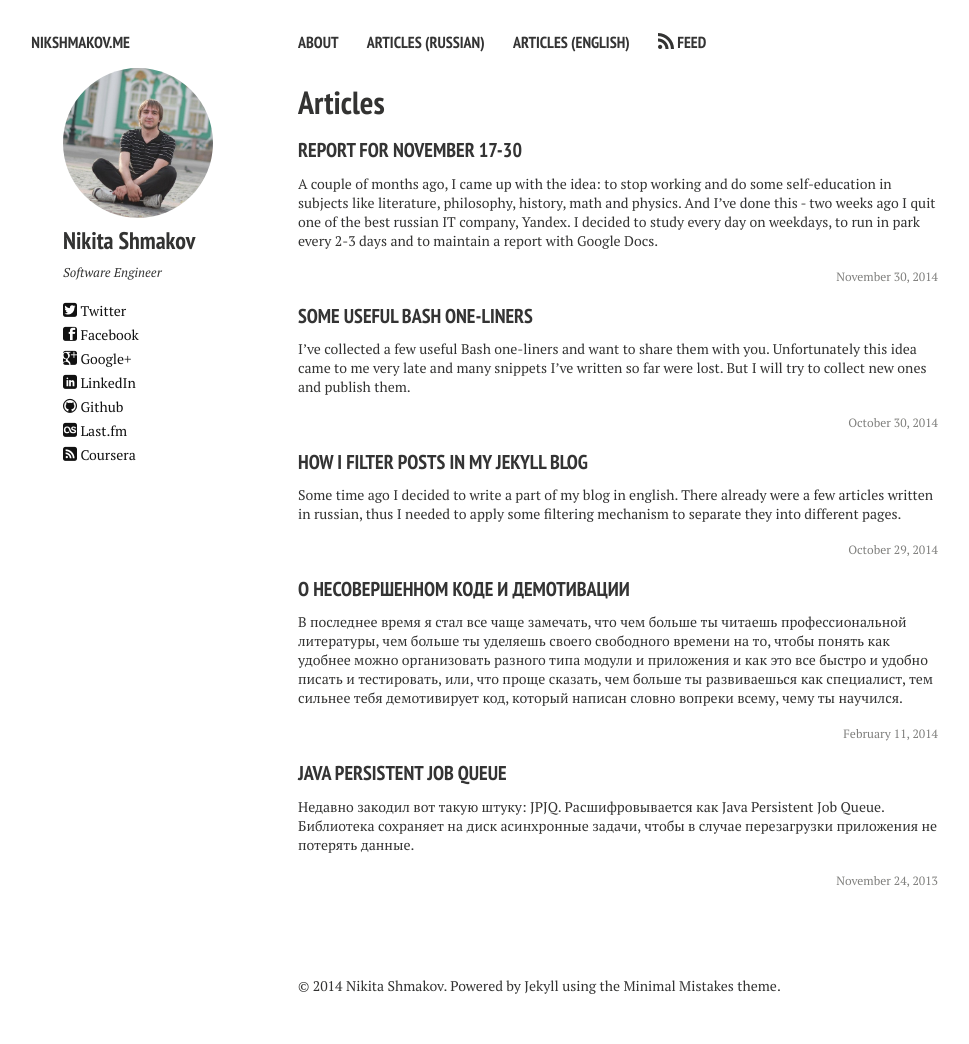
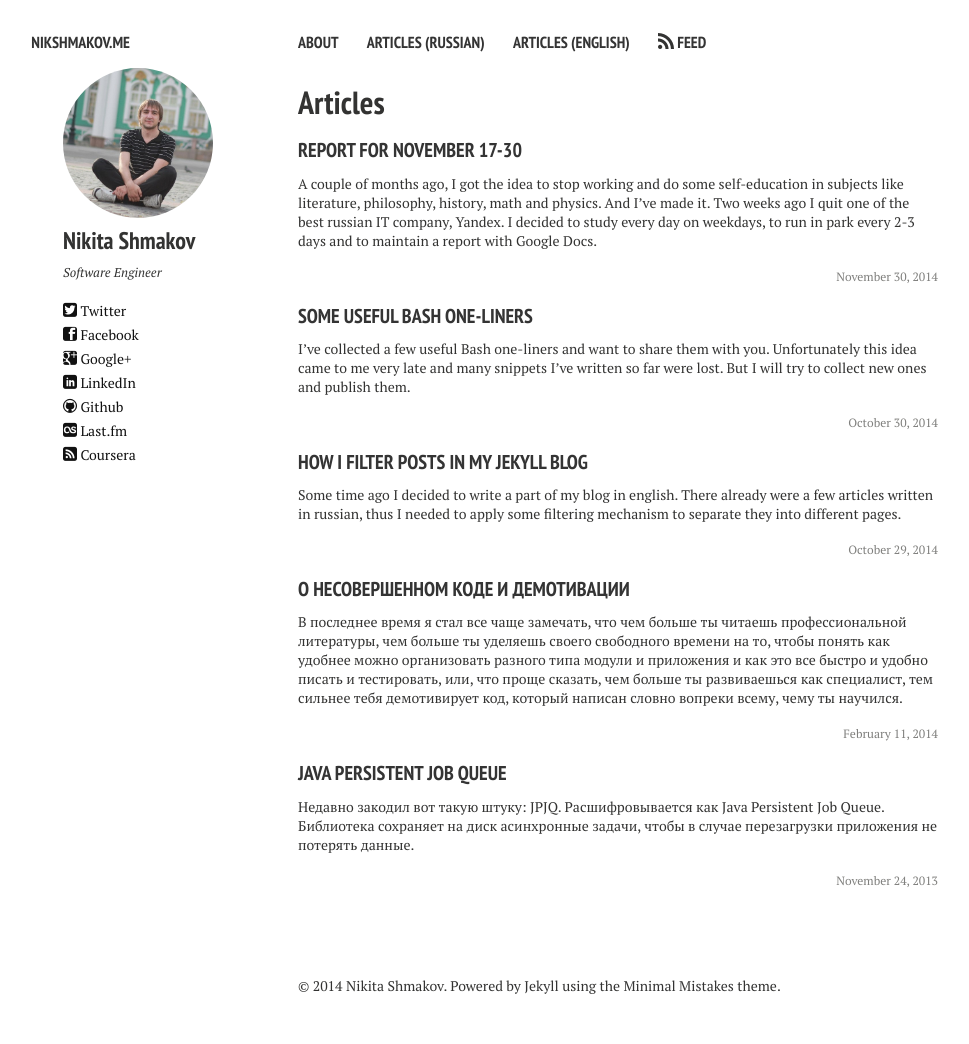
Before and after one commit to dreambrother/nikshmakov.me, a Jekyll site: the page built from index.md, in a window 1280 px wide. Shown: the whole page, without its empty margins (22-991 px from the left). Built offline with Jekyll 4.4.1, drawn with Linux system fonts in a browser that asks for light colours; nearby versions of some CDN libraries.

Commit message:
english again

```diff
--- a/_posts/2014-11-30-report-17-30-11.md
+++ b/_posts/2014-11-30-report-17-30-11.md
@@ -5,7 +5,7 @@ category: articles
 tags: [self-education, personal development]
 lang: eng
 ---
-A couple of months ago, I came up with the idea: to stop working and do some self-education in subjects like literature, philosophy, history, math and physics. And I've done this - two weeks ago I quit one of the best russian IT company, Yandex. I decided to study every day on weekdays, to run in park every 2-3 days and to maintain a report with Google Docs.
+A couple of months ago, I got the idea to stop working and do some self-education in subjects like literature, philosophy, history, math and physics. And I've made it. Two weeks ago I quit one of the best russian IT company, Yandex. I decided to study every day on weekdays, to run in park every 2-3 days and to maintain a report with Google Docs.
 
 On a first day, I studied up to 3 a.m. It was a sunny day with the great opportunity for observations of the Sun through a telescope. It was absolutely amazing! :) You can see the spots on the Sun! In the evening I watched [Pléyades](http://en.wikipedia.org/wiki/Pleiades) and [Orion Nebula](http://en.wikipedia.org/wiki/Orion_Nebula).
 
```
